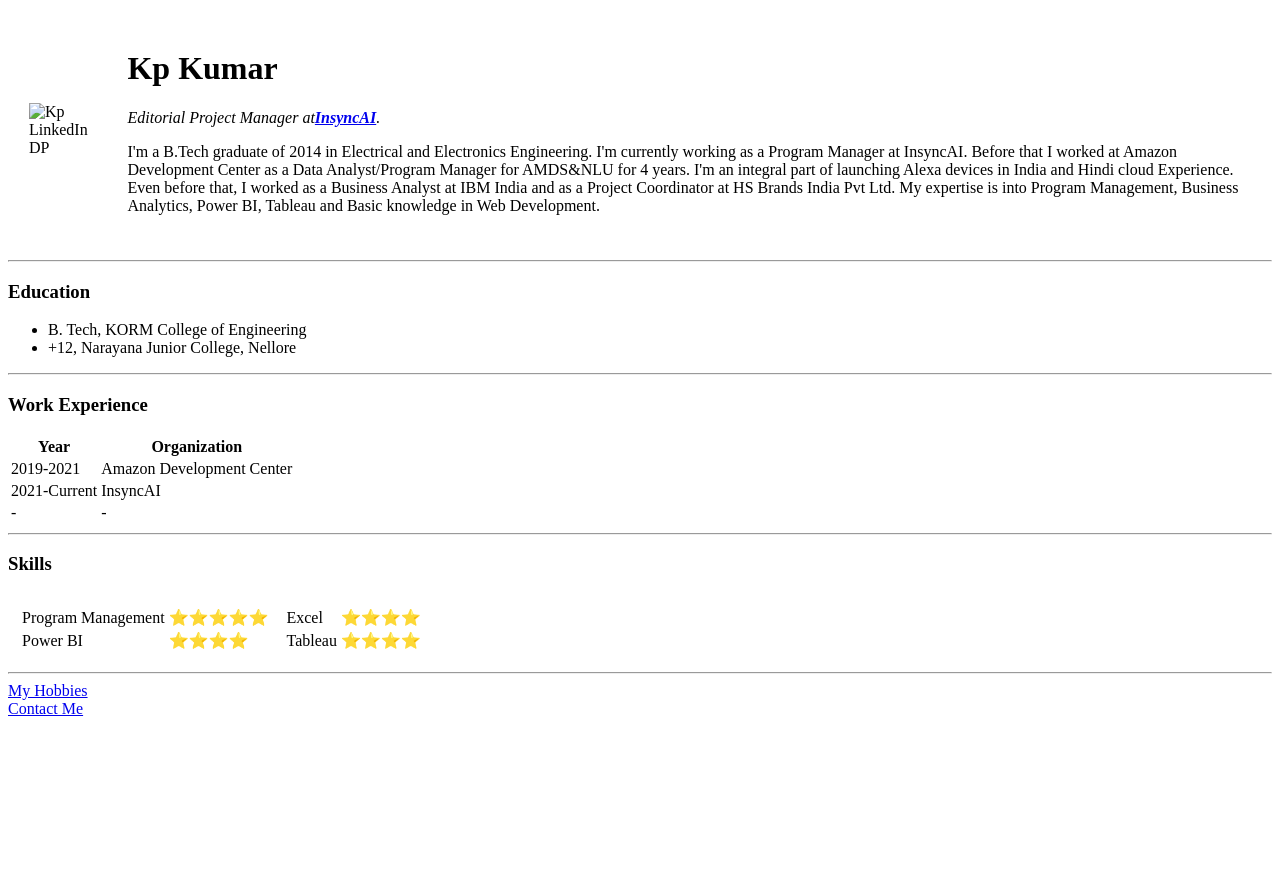
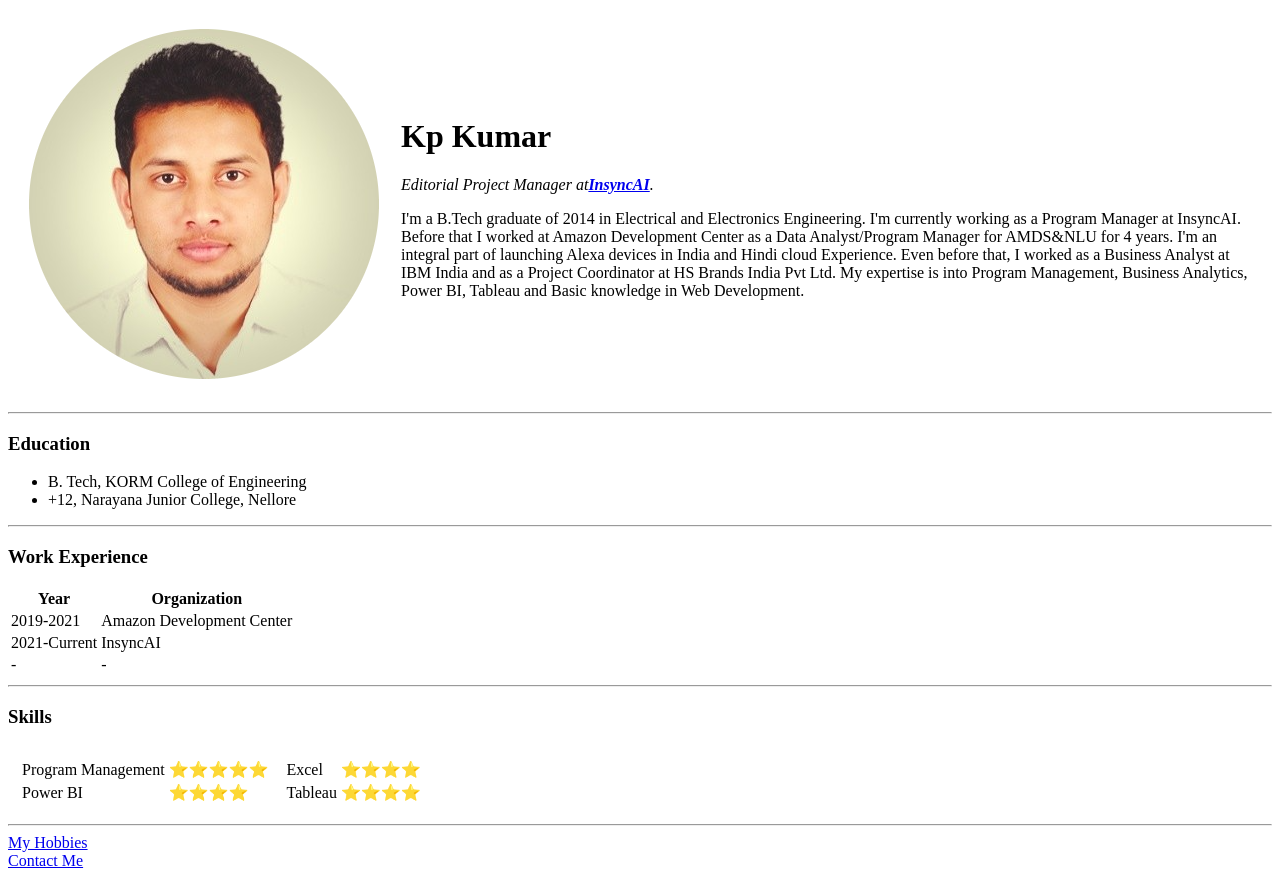
Before and after one commit to kpkumar990/cv, a plain HTML site: page index.html in a window 1280 px wide. Before the commit the page ends 800 px from the top, so only its background shows below. Drawn offline with Linux system fonts and the light colour scheme; the site is published under a folder, as on GitHub Pages, so addresses that start at the root find nothing.

Commit message:
Update index.html

```diff
--- a/index.html
+++ b/index.html
@@ -6,7 +6,7 @@
   </head>
   <body>
     <table cellspacing="20">
-      <td><img src="/Images/Kp-LinkedIN_Circle.png" alt="Kp LinkedIn DP" /></td>
+      <td><img src="Images/Kp-LinkedIN_Circle.png" alt="Kp LinkedIn DP" /></td>
       <td>
         <h1>Kp Kumar</h1>
         <p>
```
